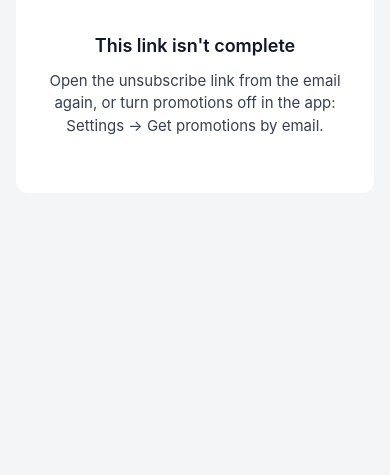
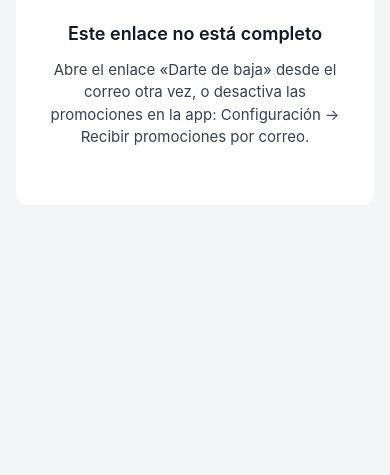
Before and after one commit to Abdieljuan10/HandymanPR-pages, a plain HTML site: page baja.html in a window 390 px wide. Shown: the part 369-844 px from the top of the page. Drawn offline with Linux system fonts and the light colour scheme.

Commit message:
Unsubscribe page: in the email's language (Spanish unless the link says lang=en), not the phone's
Co-Authored-By: Claude Opus 5.5 <noreply@anthropic.com>
Claude-Session: https://claude.ai/code/session_01NEyamJMJCMEa2miHjC1YrR

```diff
--- a/baja.html
+++ b/baja.html
@@ -42,7 +42,11 @@
   // turns promotions off and keeps the address off every future promotion.
   // Text only (textContent).
   var FUNCTION_URL = 'https://uswacxdfunopsggkqxgh.supabase.co/functions/v1/marketing-unsubscribe';
-  var lang = (navigator.language || '').toLowerCase().indexOf('en') === 0 ? 'en' : 'es';
+  // The email's language, not the phone's (client, 2026-11-17: the email
+  // was in Spanish and this page came up in English). Promotions are in
+  // Spanish today; an English one will add &lang=en to its link, which the
+  // marketing-unsubscribe function will then need to pass through.
+  var lang = new URLSearchParams(location.search).get('lang') === 'en' ? 'en' : 'es';
   var copy = {
     es: {
       title: '¿Dejar de recibir promociones?',
```
